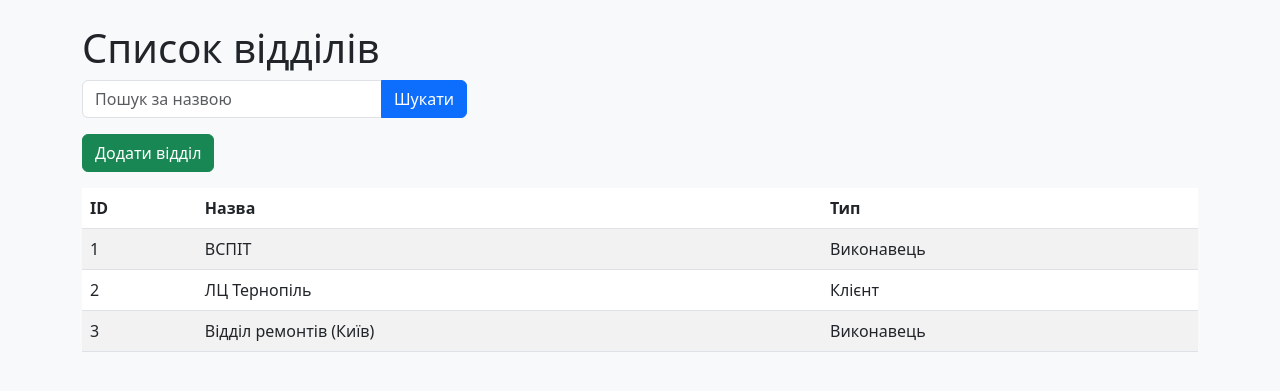
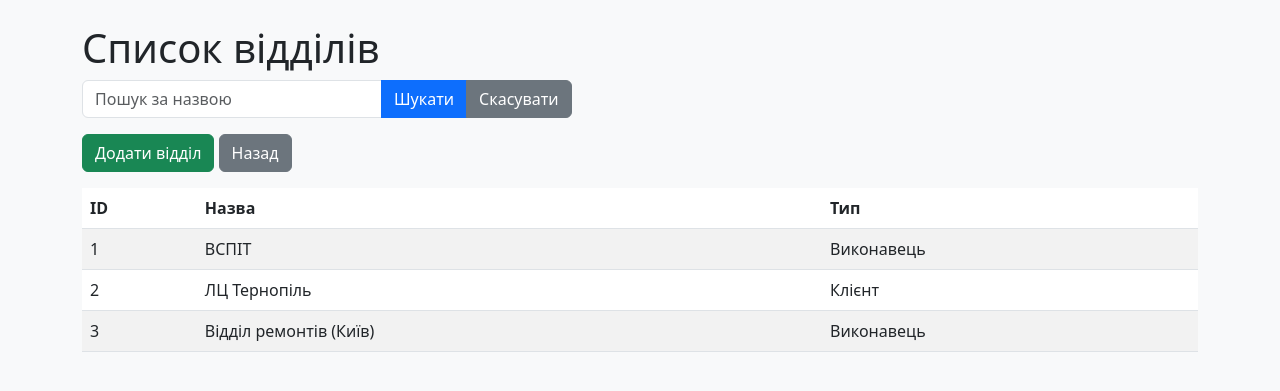
Before and after one commit to hrobak12/flaskTest2, a Flask app: page /refill_depts in a window 1280 px wide. Shown: the part 56-447 px from the top of the page. Run offline with Flask 3, Linux system fonts and the light colour scheme; a user stored in the database is signed in.

Commit message:
Commit 2

```diff
--- a/templates/cartridge_status.html
+++ b/templates/cartridge_status.html
@@ -8,6 +8,9 @@
             <button type="submit" class="btn btn-primary">Шукати</button>
         </div>
     </form>
+    <div class="mb-3">
+        <a href="{{ url_for('index') }}" class="btn btn-secondary">Назад</a>
+    </div>
     <table class="table table-striped">
         <thead>
             <tr>
--- a/templates/cartridges.html
+++ b/templates/cartridges.html
@@ -8,7 +8,10 @@
             <button type="submit" class="btn btn-primary">Шукати</button>
         </div>
     </form>
-    <a href="{{ url_for('add_cartridge') }}" class="btn btn-success mb-3">Додати картридж</a>
+    <div class="mb-3">
+        <a href="{{ url_for('add_cartridge') }}" class="btn btn-success">Додати картридж</a>
+        <a href="{{ url_for('index') }}" class="btn btn-secondary">Назад</a>
+    </div>
     <table class="table table-striped">
         <thead>
             <tr>
--- a/templates/equipments.html
+++ b/templates/equipments.html
@@ -8,7 +8,10 @@
             <button type="submit" class="btn btn-primary">Шукати</button>
         </div>
     </form>
-    <a href="{{ url_for('add_equipment') }}" class="btn btn-success mb-3">Додати обладнання</a>
+    <div class="mb-3">
+        <a href="{{ url_for('add_equipment') }}" class="btn btn-success">Додати обладнання</a>
+        <a href="{{ url_for('index') }}" class="btn btn-secondary">Назад</a>
+    </div>
     <table class="table table-striped">
         <thead>
             <tr>
--- a/templates/event_log.html
+++ b/templates/event_log.html
@@ -18,6 +18,9 @@
             <button type="submit" class="btn btn-primary">Фільтрувати</button>
         </div>
     </form>
+    <div class="mb-3">
+        <a href="{{ url_for('index') }}" class="btn btn-secondary">Назад</a>
+    </div>
     <table class="table table-striped">
         <thead>
             <tr>
--- a/templates/printer_models.html
+++ b/templates/printer_models.html
@@ -8,7 +8,11 @@
             <button type="submit" class="btn btn-primary">Шукати</button>
         </div>
     </form>
-    <a href="{{ url_for('add_printer_model') }}" class="btn btn-success mb-3">Додати модель</a>
+    <div class="mb-3">
+        <a href="{{ url_for('add_printer_model') }}" class="btn btn-success">Додати модель</a>
+        <a href="{{ url_for('index') }}" class="btn btn-secondary">Назад</a>
+    </div>
+
     <table class="table table-striped">
         <thead>
             <tr>
--- a/templates/refill_depts.html
+++ b/templates/refill_depts.html
@@ -6,9 +6,13 @@
         <div class="input-group">
             <input type="text" name="search" class="form-control" placeholder="Пошук за назвою" value="{{ search }}">
             <button type="submit" class="btn btn-primary">Шукати</button>
+            <a href="{{ url_for('refill_depts') }}" class="btn btn-secondary">Скасувати</a>
         </div>
     </form>
-    <a href="{{ url_for('add_refill_dept') }}" class="btn btn-success mb-3">Додати відділ</a>
+    <div class="mb-3">
+        <a href="{{ url_for('add_refill_dept') }}" class="btn btn-success">Додати відділ</a>
+        <a href="{{ url_for('index') }}" class="btn btn-secondary">Назад</a>
+    </div>
     <table class="table table-striped">
         <thead>
             <tr>
```
